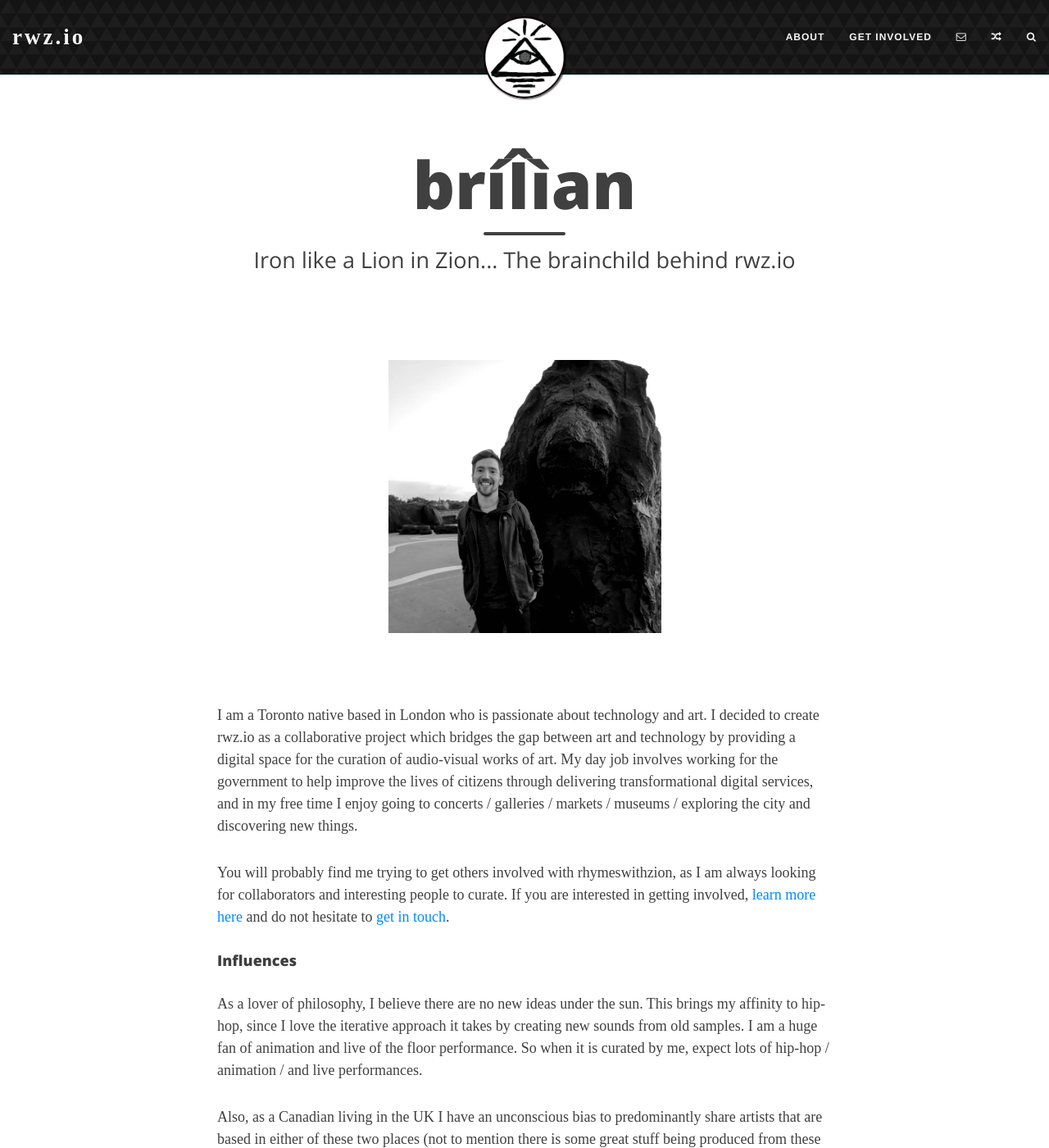
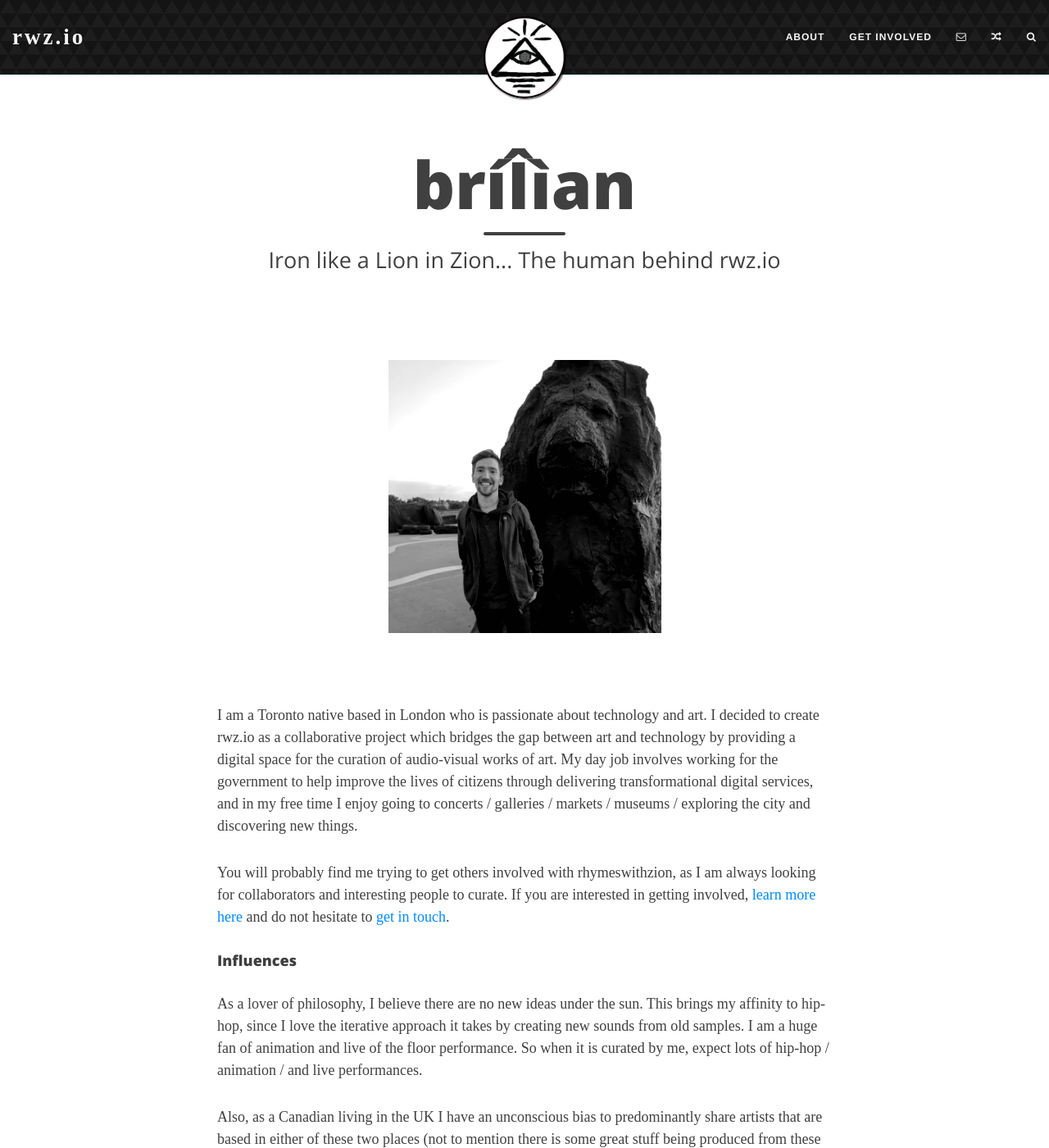
Before and after one commit to rhymeswithzion/rwz-test, a Jekyll site: the page built from curators/brian.md, in a window 1280 px wide and 1400 px high. Shown: the whole window at 82% size. Built offline with Jekyll 4.4.1, drawn with Linux system fonts in a browser that asks for light colours; some web fonts are replaced; some of the changed lines change nothing that is shown; some of the changed text lies outside the part shown.

Commit message:
Update brian.md

```diff
--- a/curators/brian.md
+++ b/curators/brian.md
@@ -1,7 +1,8 @@
 ---
 layout: page
 title: bríÎìan
-subtitle: Iron like a Lion in Zion... The brainchild behind rwz.io
+subtitle: Iron like a Lion in Zion... The human behind rwz.io
+published: true
 ---
 <br>
 <div style="text-align:center">
@@ -21,12 +22,12 @@
 
 #### Connect
 
-<a class="fa fa-facebook" href="https://www.facebook.com/rhymeswithzion" target="_blank"> Facebook </a> |
-<a class="fa fa-github" href="https://www.github.com/rhymeswithzion" target="_blank"> GitHub </a> |
-<a class="fa fa-instagram" href="https://www.instagram.com/rhymeswithzion" target="_blank"> Instagram </a> |
-<a class="fa fa-soundcloud" href="https://soundcloud.com/rhymeswithzion" target="_blank"> Soundcloud </a> |
-<a class="fa fa-twitter" href="https://www.twitter.com/rhymeswithzion" target="_blank"> Twitter </a> |
-<a class="fa fa-youtube" href="https://www.youtube.com/channel/UCdh4VkJeIQRJulkKqEFQwsA" target="_blank"> Youtube </a>
+<a class="fa fa-facebook" href="https://www.facebook.com/rhymeswithzion" target="_blank"></a> |
+<a class="fa fa-github" href="https://www.github.com/rhymeswithzion" target="_blank"></a> |
+<a class="fa fa-instagram" href="https://www.instagram.com/rhymeswithzion" target="_blank"></a> |
+<a class="fa fa-soundcloud" href="https://soundcloud.com/rhymeswithzion" target="_blank"></a> |
+<a class="fa fa-twitter" href="https://www.twitter.com/rhymeswithzion" target="_blank"></a> |
+<a class="fa fa-youtube" href="https://www.youtube.com/channel/UCdh4VkJeIQRJulkKqEFQwsA" target="_blank"></a>
 
 #### Posts Curated by bríÎìan
 
```
